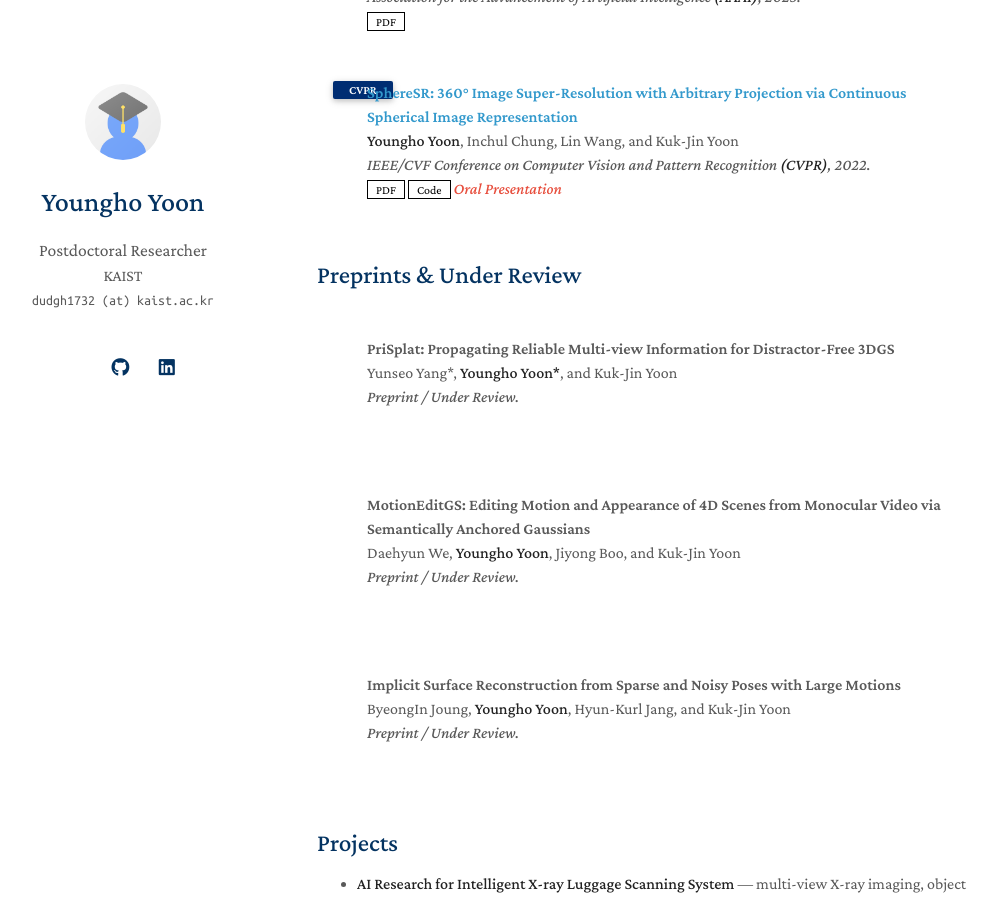
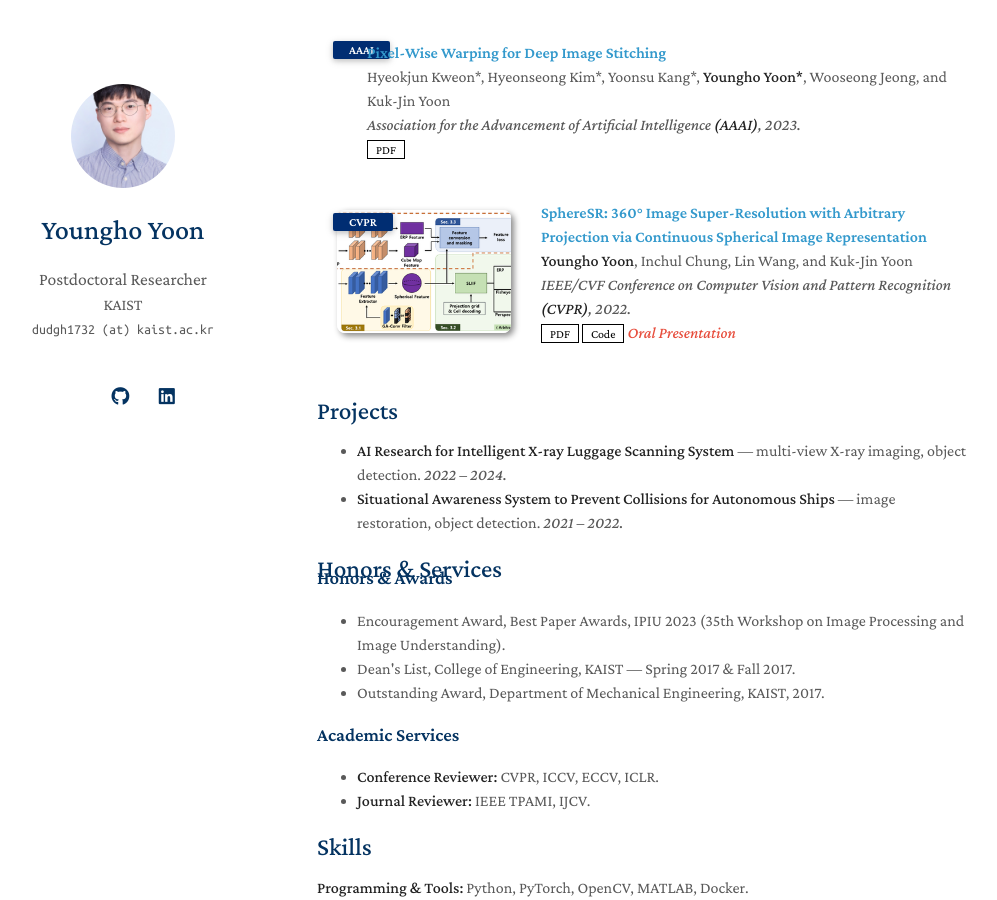
Before and after one commit to yh-yoon/yh-yoon.github.io, a Jekyll site: the page built from index.md, in a window 1280 px wide and 900 px high, scrolled down 2575 px. Shown: the whole window, without its empty margins (153-1150 px from the left). Built offline with Jekyll 4.4.1, drawn with Linux system fonts in a browser that asks for light colours; a style sheet for code colours, icons or effects is not loaded; our own code applies the rules of GitHub Pages for plain Markdown files; some of the changed text lies outside the part shown.

Commit message:
Add avatar and paper teasers; refine publications and bio
- Replace placeholder avatar with personal photo
- Add teaser images for SphereSR, CROP, GMT
- Remove separate Preprints section; surface PriSplat in main list
- Trim GPA and early-graduation notes from Education
- Drop lab sub-leader and counseling roles from Experience

```diff
--- a/_data/publications.yml
+++ b/_data/publications.yml
@@ -1,4 +1,9 @@
 main:
+
+  - title: "PriSplat: Propagating Reliable Multi-view Information for Distractor-Free 3DGS"
+    authors: Yunseo Yang*, <strong>Youngho Yoon*</strong>, and Kuk-Jin Yoon
+    conference_short: Preprint
+    conference: Preprint / Under Review.
 
   - title: "ExPose: Reinforcing Video Generation Models for Extreme Pose Estimation"
     authors: <strong>Youngho Yoon</strong>, Wonjune Cho, Hyunho Ha, Sujung Kim, and Kuk-Jin Yoon
@@ -36,6 +41,7 @@ main:
     conference: The 18th European Conference on Computer Vision <strong>(ECCV)</strong>, 2024.
     pdf: https://arxiv.org/abs/2410.00672
     code: https://github.com/yh-yoon/GMT
+    image: ./assets/img/teaser_gmt.png
 
   - title: "Cross-Guided Optimization of Radiance Fields with Multi-View Image Super-Resolution for High-Resolution Novel View Synthesis"
     authors: <strong>Youngho Yoon</strong>, and Kuk-Jin Yoon
@@ -43,6 +49,7 @@ main:
     conference: IEEE/CVF Conference on Computer Vision and Pattern Recognition <strong>(CVPR)</strong>, 2023.
     pdf: https://openaccess.thecvf.com/content/CVPR2023/html/Yoon_Cross-Guided_Optimization_of_Radiance_Fields_With_Multi-View_Image_Super-Resolution_for_CVPR_2023_paper.html
     code: https://github.com/yh-yoon/CROP
+    image: ./assets/img/teaser_crop.png
 
   - title: "Pixel-Wise Warping for Deep Image Stitching"
     authors: Hyeokjun Kweon*, Hyeonseong Kim*, Yoonsu Kang*, <strong>Youngho Yoon*</strong>, Wooseong Jeong, and Kuk-Jin Yoon
@@ -56,18 +63,5 @@ main:
     conference: IEEE/CVF Conference on Computer Vision and Pattern Recognition <strong>(CVPR)</strong>, 2022.
     pdf: https://arxiv.org/abs/2112.06536
     code: https://github.com/yh-yoon/SphereSR
+    image: ./assets/img/teaser_spheresr.png
     notes: Oral Presentation
-
-preprints:
-
-  - title: "PriSplat: Propagating Reliable Multi-view Information for Distractor-Free 3DGS"
-    authors: Yunseo Yang*, <strong>Youngho Yoon*</strong>, and Kuk-Jin Yoon
-    conference: Preprint / Under Review.
-
-  - title: "MotionEditGS: Editing Motion and Appearance of 4D Scenes from Monocular Video via Semantically Anchored Gaussians"
-    authors: Daehyun We, <strong>Youngho Yoon</strong>, Jiyong Boo, and Kuk-Jin Yoon
-    conference: Preprint / Under Review.
-
-  - title: "Implicit Surface Reconstruction from Sparse and Noisy Poses with Large Motions"
-    authors: ByeongIn Joung, <strong>Youngho Yoon</strong>, Hyun-Kurl Jang, and Kuk-Jin Yoon
-    conference: Preprint / Under Review.
--- a/_includes/preprints.md
+++ /dev/null
@@ -1,45 +0,0 @@
-<h2 id="preprints" style="margin: 2px 0px -15px;">Preprints &amp; Under Review</h2>
-
-<div class="publications">
-<ol class="bibliography">
-
-{% for link in site.data.publications.preprints %}
-
-<li>
-<div class="pub-row">
-  <div class="col-sm-3 abbr" style="position: relative;padding-right: 15px;padding-left: 15px;">
-    {% if link.image %}
-    <img src="{{ link.image }}" class="teaser img-fluid z-depth-1" style="width=100;height=40%">
-    {% endif %}
-    {% if link.conference_short %}
-    <abbr class="badge">{{ link.conference_short }}</abbr>
-    {% endif %}
-  </div>
-  <div class="col-sm-9" style="position: relative;padding-right: 15px;padding-left: 20px;">
-      <div class="title">{% if link.pdf %}<a href="{{ link.pdf }}">{{ link.title }}</a>{% else %}{{ link.title }}{% endif %}</div>
-      <div class="author">{{ link.authors }}</div>
-      <div class="periodical"><em>{{ link.conference }}</em>
-      </div>
-    <div class="links">
-      {% if link.pdf %}
-      <a href="{{ link.pdf }}" class="btn btn-sm z-depth-0" role="button" target="_blank" style="font-size:12px;">PDF</a>
-      {% endif %}
-      {% if link.code %}
-      <a href="{{ link.code }}" class="btn btn-sm z-depth-0" role="button" target="_blank" style="font-size:12px;">Code</a>
-      {% endif %}
-      {% if link.page %}
-      <a href="{{ link.page }}" class="btn btn-sm z-depth-0" role="button" target="_blank" style="font-size:12px;">Project Page</a>
-      {% endif %}
-      {% if link.notes %}
-      <strong> <i style="color:#e74d3c">{{ link.notes }}</i></strong>
-      {% endif %}
-    </div>
-  </div>
-</div>
-</li>
-<br>
-
-{% endfor %}
-
-</ol>
-</div>
--- a/index.md
+++ b/index.md
@@ -30,21 +30,17 @@ Feel free to reach me at **dudgh1732 (at) kaist.ac.kr**.
 
 ## Education
 
-- **Ph.D. in Mechanical Engineering**, KAIST — *Mar. 2020 – Feb. 2026* (GPA 3.94 / 4.3, Advisor: Prof. Kuk-Jin Yoon)
+- **Ph.D. in Mechanical Engineering**, KAIST — *Mar. 2020 – Feb. 2026* (Advisor: Prof. Kuk-Jin Yoon)
 - **Exchange Program**, Technical University of Denmark (DTU) — *Feb. 2019 – May 2019*
-- **B.S. in Mechanical Engineering** (Minor in Electrical Engineering), KAIST — *Mar. 2015 – Feb. 2020* (GPA 3.87 / 4.3)
-- **Gyeongnam Science High School** — *Mar. 2012 – Feb. 2014* (Early graduation)
+- **B.S. in Mechanical Engineering** (Minor in Electrical Engineering), KAIST — *Mar. 2015 – Feb. 2020*
+- **Gyeongnam Science High School** — *Mar. 2012 – Feb. 2014*
 
 ## Experience
 
 - **Postdoctoral Researcher**, KAIST — *Mar. 2026 – Present*
 - **Research Intern**, NAVER LABS — *Jun. 2025 – Nov. 2025*
-- **Lab Students Sub-Leader**, Visual Intelligence Laboratory, KAIST — *Jan. 2023 – Dec. 2023*
-- **Counseling Assistant**, KAIST — *Mar. 2020 – Feb. 2021*
 
 {% include_relative _includes/publications.md %}
-
-{% include_relative _includes/preprints.md %}
 
 ## Projects
 
```
Also changed, not shown: assets/img/avatar.png, assets/img/teaser_crop.png (added), assets/img/teaser_gmt.png (added), assets/img/teaser_spheresr.png (added).
